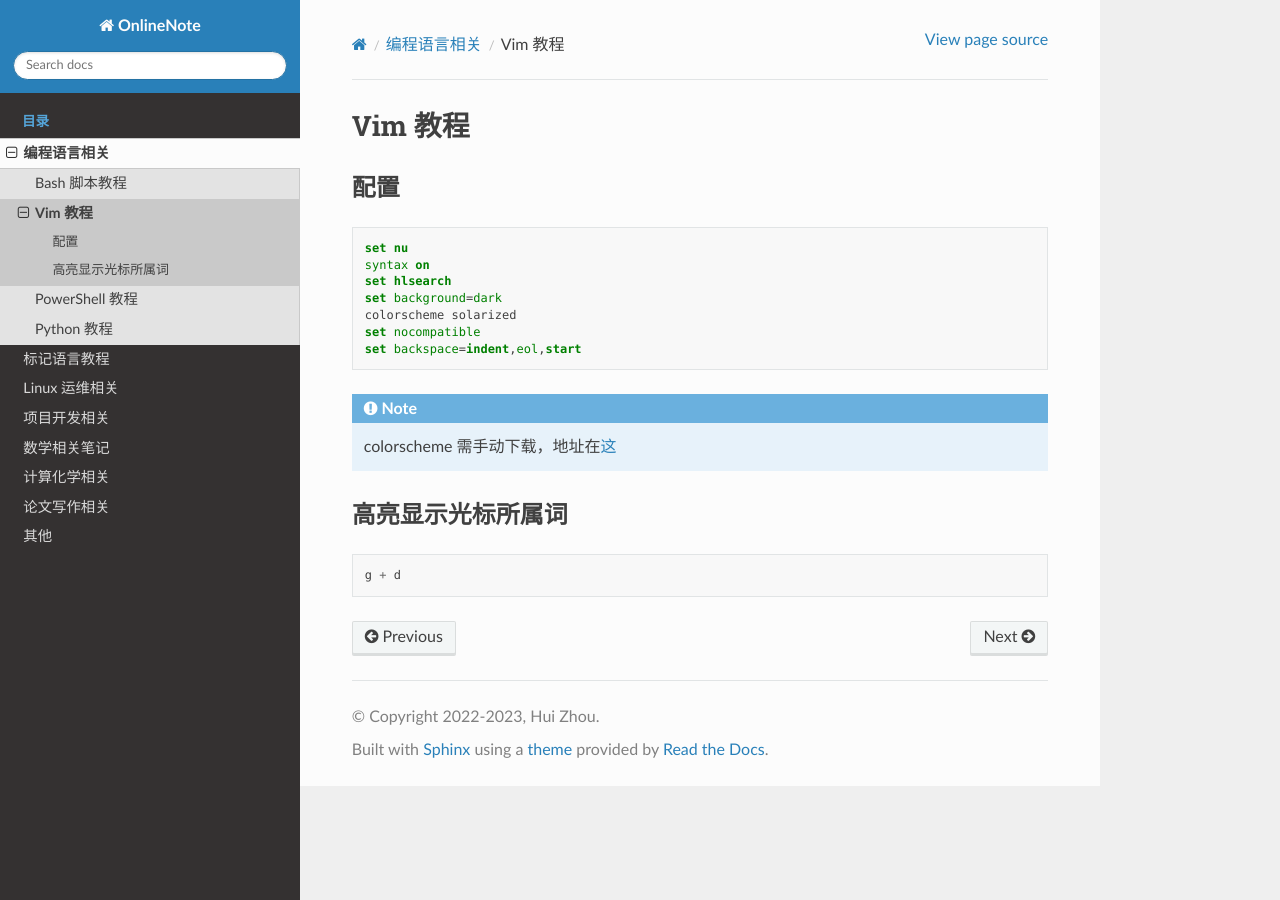
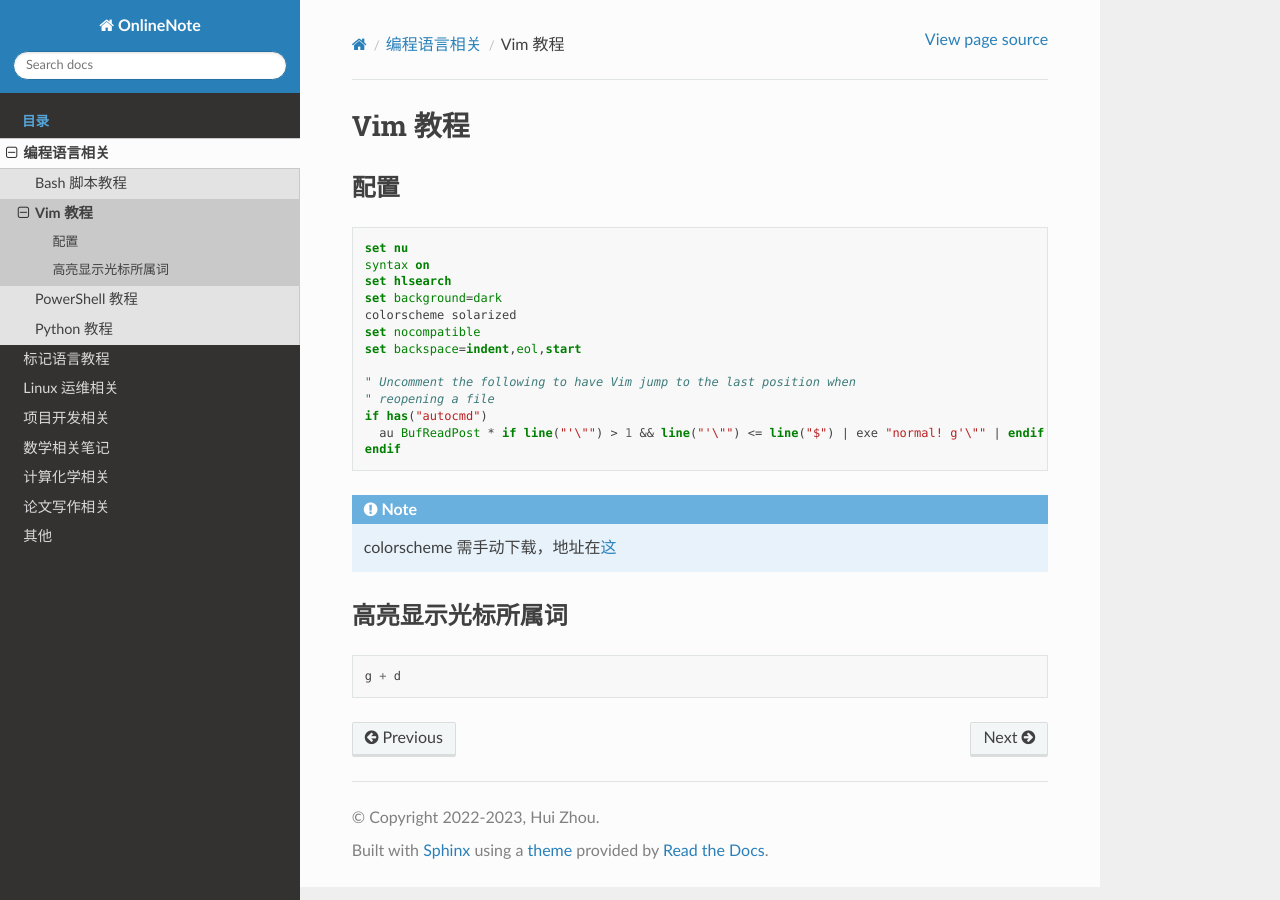
Before and after one commit to Rasic2/CodeNote, a Sphinx documentation site: the page built from docs/source/language/vi.md, in a window 1280 px wide. Built offline with Sphinx 7.4.7 and the Read the Docs theme 2.0.0, drawn with Linux system fonts in a browser that asks for light colours.

Commit message:
update vi.md

````diff
--- a/docs/source/language/vi.md
+++ b/docs/source/language/vi.md
@@ -10,6 +10,12 @@ set background=dark
 colorscheme solarized
 set nocompatible
 set backspace=indent,eol,start
+
+" Uncomment the following to have Vim jump to the last position when
+" reopening a file
+if has("autocmd")
+  au BufReadPost * if line("'\"") > 1 && line("'\"") <= line("$") | exe "normal! g'\"" | endif
+endif
 ```
 
 :::{note}
````
